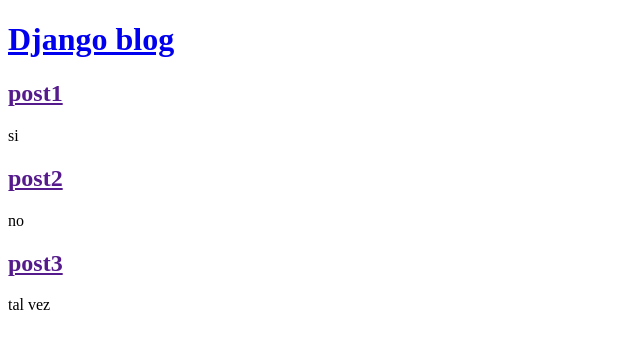
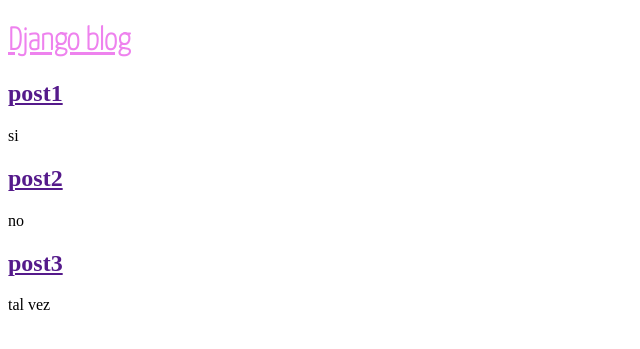
Before and after one commit to G-911/post, a Django app: page / in a window 1280 px wide. Shown: the top 349 px of the page, without its empty margins (0-640 px from the left). Run offline with Django 4.2, Linux system fonts and the light colour scheme; data comes from the database, SQL or seed files in the repository.

Commit message:
fuente y color

```diff
--- a/django_project/settings.py
+++ b/django_project/settings.py
@@ -122,3 +122,4 @@ STATIC_URL = 'static/'
 # https://docs.djangoproject.com/en/4.1/ref/settings/#default-auto-field
 
 DEFAULT_AUTO_FIELD = 'django.db.models.BigAutoField'
+STATICFILES_DIRS = [BASE_DIR / "static"]
--- /dev/null
+++ b/static/css/base.css
@@ -0,0 +1,4 @@
+header h1 a {
+    color:violet;
+    font-family: 'Yanone Kaffeesatz', sans-serif;
+}
--- a/templates/base.html
+++ b/templates/base.html
@@ -1,3 +1,4 @@
+{% load static %}
 <!DOCTYPE html>
 <html lang="en">
 <head>
@@ -5,6 +6,10 @@
     <meta http-equiv="X-UA-Compatible" content="IE=edge">
     <meta name="viewport" content="width=device-width, initial-scale=1.0">
     <title>Blog django v1</title>
+    <link rel="stylesheet" href="{% static 'css/base.css' %}">
+    <link rel="preconnect" href="https://fonts.googleapis.com">
+    <link rel="preconnect" href="https://fonts.gstatic.com" crossorigin>
+    <link href="https://fonts.googleapis.com/css2?family=Yanone+Kaffeesatz:wght@200&display=swap" rel="stylesheet">
 </head>
 <body>
     <header>
```
